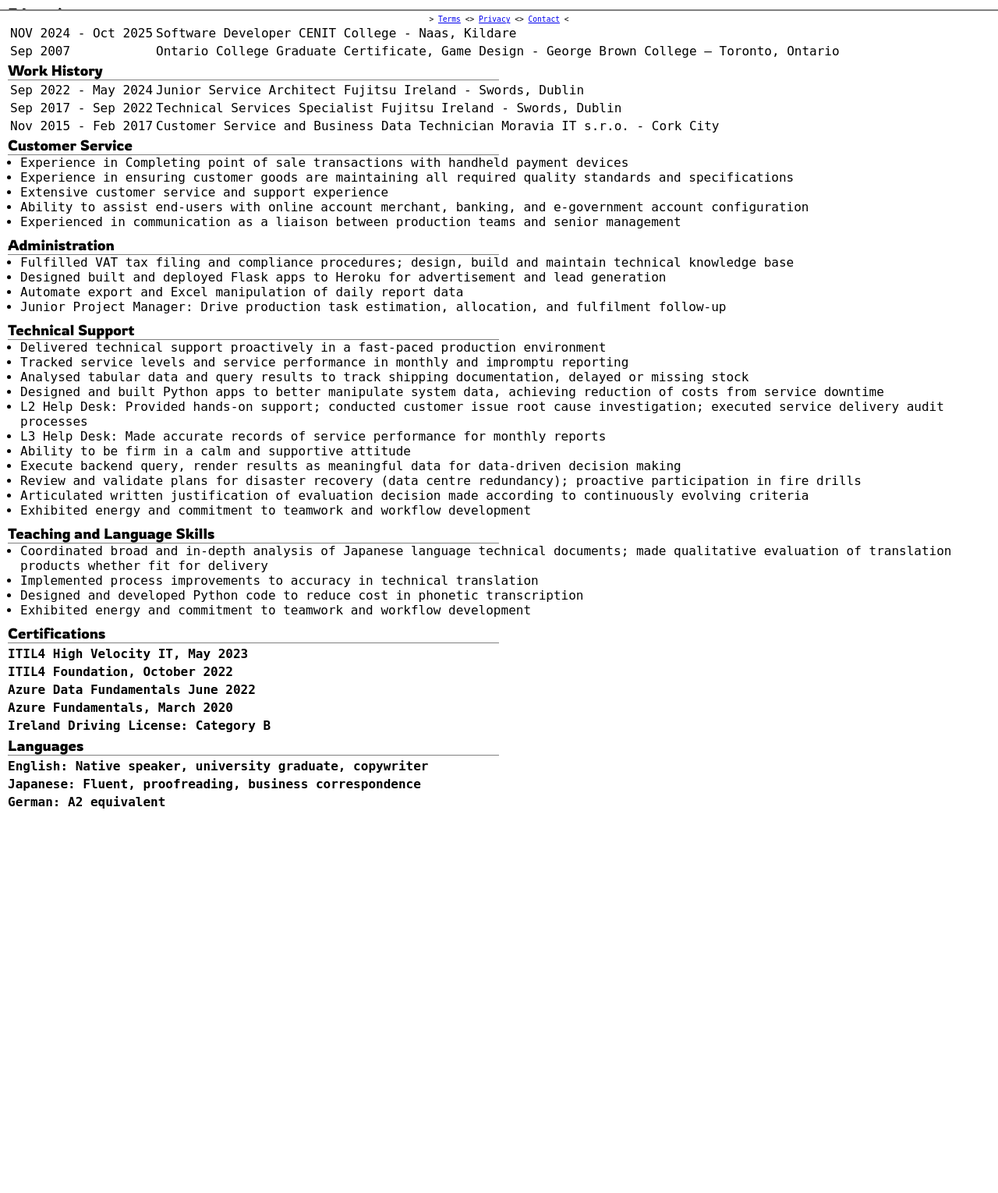
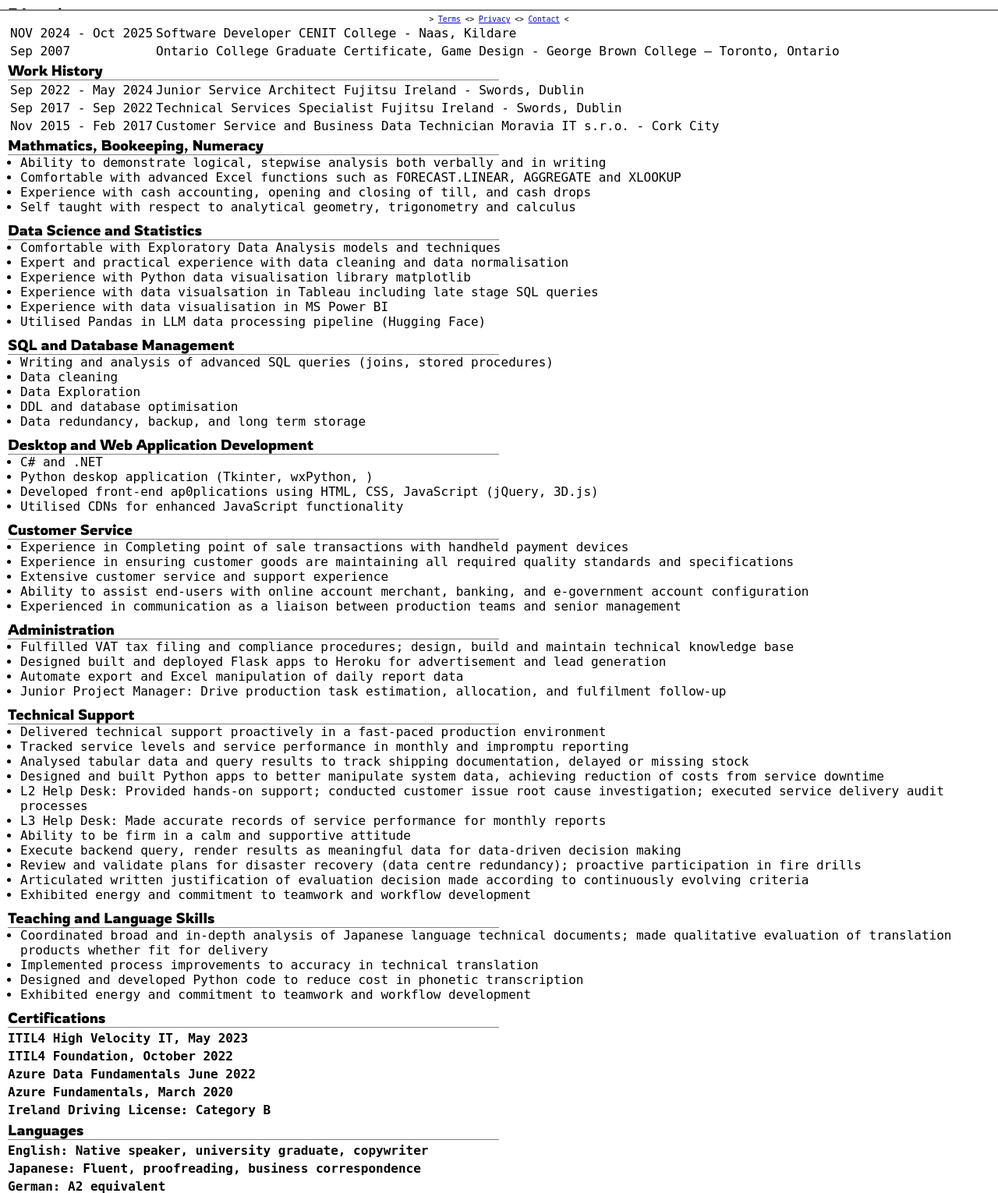
Before and after one commit to spycebot/alex-freberg-cv, a Flask app: page /resume-sql in a window 1280 px wide. Shown: the part 765-2295 px from the top of the page at 78% size. Before the commit the page ends 1802 px from the top, so only its background shows below. Run offline with Flask 3, Linux system fonts and the light colour scheme; some web fonts are replaced.

Commit message:
Add math and numeracy to SQL resume; further testing of Flask-Heroku article.

```diff
--- a/app.py
+++ b/app.py
@@ -121,8 +121,8 @@ def resume_sql():
 
 @app.get('/articles/flask-heroku')
 def article_flask_heroku():
-    return 'This is a test'
-    # return render_template('article-flask-heroku.html')
+    # return 'This is a test'
+    return render_template('article-flask-heroku.html')
 
 if __name__ == '__main__':
     app.run() # debug=True, host='0.0.0.0'
--- a/templates/resume-sql.html
+++ b/templates/resume-sql.html
@@ -101,6 +101,41 @@ Seeking a reputable employer on a growth trajectory, with whom we can have a mut
         <td>Customer Service and Business Data Technician Moravia IT s.r.o. - Cork City</td>
     </tr>
 </table>
+
+<h3>Mathmatics, Bookeeping, Numeracy</h3>
+<ul>
+    <li>Ability to demonstrate logical, stepwise analysis both verbally and in writing</li>
+    <li>Comfortable with advanced Excel functions such as FORECAST.LINEAR, AGGREGATE and XLOOKUP</li>
+    <li>Experience with cash accounting, opening and closing of till, and cash drops</li>
+    <li>Self taught with respect to analytical geometry, trigonometry and calculus</li>
+</ul>
+
+<h3>Data Science and Statistics</h3>
+<ul>
+    <li>Comfortable with Exploratory Data Analysis models and techniques</li>
+    <li>Expert and practical experience with data cleaning and data normalisation</li>
+    <li>Experience with Python data visualisation library matplotlib</li>
+    <li>Experience with data visualsation in Tableau including late stage SQL queries</li>
+    <li>Experience with data visualisation in MS Power BI</li>
+    <li>Utilised Pandas in LLM data processing pipeline (Hugging Face)</li>
+</ul>
+
+<h3>SQL and Database Management</h3>
+<ul>
+    <li>Writing and analysis of advanced SQL queries (joins, stored procedures)</li>
+    <li>Data cleaning</li>
+    <li>Data Exploration</li>
+    <li>DDL and database optimisation</li>
+    <li>Data redundancy, backup, and long term storage</li>
+</ul>
+
+<h3>Desktop and Web Application Development</h3>
+<ul>
+    <li>C# and .NET</li>
+    <li>Python deskop application (Tkinter, wxPython, )</li>
+    <li>Developed front-end ap0plications using HTML, CSS, JavaScript (jQuery, 3D.js)</li>
+    <li>Utilised CDNs for enhanced JavaScript functionality</li>
+</ul>
 
 <h3>Customer Service </h3>
 <ul>
```
